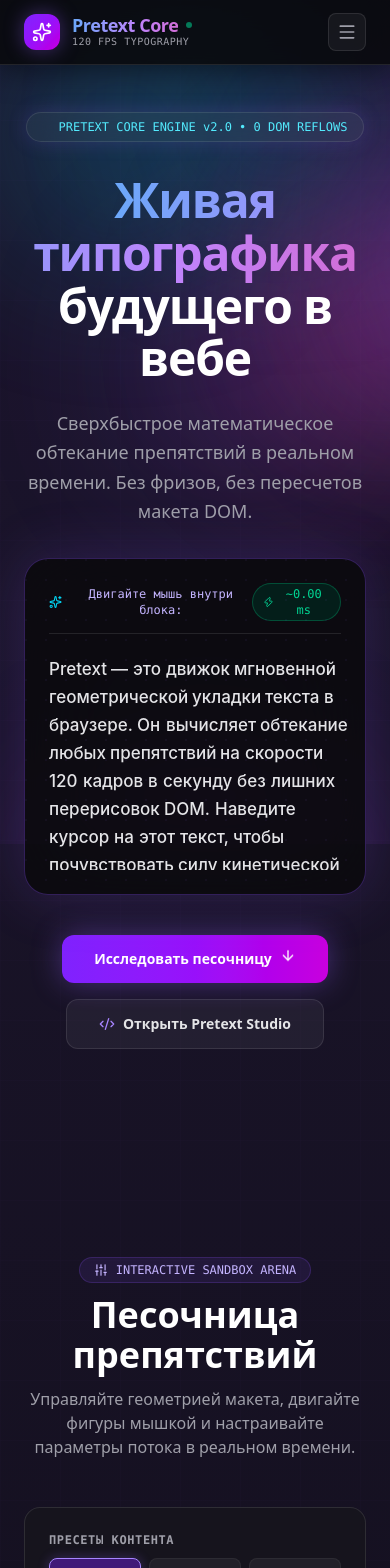
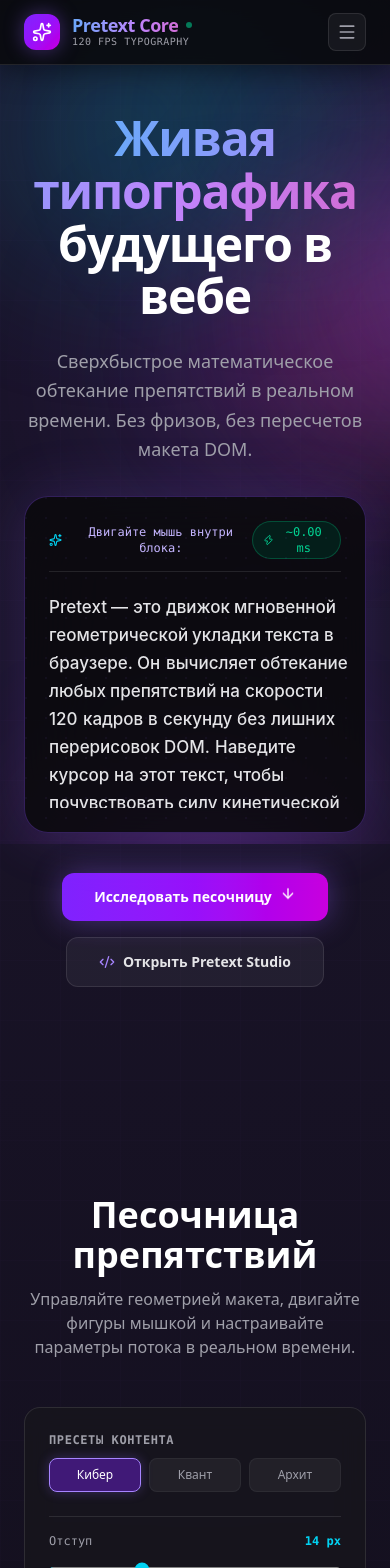
Before and after one commit to YupiSoftwarePunk/PretextGenerator, a Next.js app: page / in a window 390 px wide. Shown: the top 1568 px of the page. Built offline with nearby package versions, Linux system fonts and the light colour scheme.

Commit message:
delete useless design in main page

```diff
--- a/src/app/editor/page.tsx
+++ b/src/app/editor/page.tsx
@@ -745,7 +745,7 @@ function EditorContent() {
           {/* Gap Slider */}
           <div className="pt-2 border-t border-white/10">
             <div className="flex justify-between text-xs font-mono mb-1.5">
-              <span className="text-zinc-400">Отступ (Gap)</span>
+              <span className="text-zinc-400">Отступ</span>
               <span className="text-cyan-400 font-bold">{gap} px</span>
             </div>
             <input
--- a/src/app/page.tsx
+++ b/src/app/page.tsx
@@ -59,41 +59,6 @@ export default function Home() {
           <div id="formats">
             <InteractiveFormatsSection />
           </div>
-
-          {/* Module 6: Architecture Spec Card */}
-          <section className="w-full max-w-5xl mx-auto px-6 pb-24">
-            <div className="glass-card rounded-3xl p-8 sm:p-12 border border-violet-500/30 bg-zinc-950/80 shadow-[0_0_40px_rgba(139,92,246,0.15)]">
-              <div className="flex flex-col md:flex-row items-start gap-8">
-                <div className="w-14 h-14 rounded-2xl bg-gradient-to-br from-violet-600 to-fuchsia-600 flex items-center justify-center flex-shrink-0 shadow-lg shadow-violet-600/30">
-                  <Zap className="w-7 h-7 text-white" />
-                </div>
-
-                <div className="space-y-4">
-                  <h3 className="text-2xl sm:text-3xl font-bold text-white">
-                    Архитектура Pretext Engine
-                  </h3>
-                  <p className="text-zinc-300 leading-relaxed text-sm sm:text-base">
-                    Pretext разработан для полного устранения узких мест рендеринга типографики в вебе. Все вычисления производятся в памяти на основе быстрого кэша метрик Canvas 2D API, позволяя плавно огибать сложные геометрические тела на скорости до 120 FPS.
-                  </p>
-
-                  <div className="grid grid-cols-1 sm:grid-cols-3 gap-4 pt-4 border-t border-white/10 font-mono text-xs">
-                    <div className="bg-white/5 p-3.5 rounded-xl border border-white/5">
-                      <span className="text-violet-400 block font-bold mb-1">0 DOM Reflows</span>
-                      <span className="text-zinc-400">Исключает пересчеты стилей</span>
-                    </div>
-                    <div className="bg-white/5 p-3.5 rounded-xl border border-white/5">
-                      <span className="text-cyan-400 block font-bold mb-1">~0.15 ms Frame</span>
-                      <span className="text-zinc-400">Субмиллисекундный расчет</span>
-                    </div>
-                    <div className="bg-white/5 p-3.5 rounded-xl border border-white/5">
-                      <span className="text-emerald-400 block font-bold mb-1">Static GH Pages</span>
-                      <span className="text-zinc-400">100% клиентский экспорт</span>
-                    </div>
-                  </div>
-                </div>
-              </div>
-            </div>
-          </section>
         </main>
 
         {/* Footer with GitHub Link & Pink Glow */}
--- a/src/components/showcase/CyberEditorialSpread.tsx
+++ b/src/components/showcase/CyberEditorialSpread.tsx
@@ -378,10 +378,6 @@ export const CyberEditorialSpread: React.FC = () => {
     <section className="w-full max-w-7xl mx-auto px-6 py-20">
       {/* Section Header */}
       <div className="text-center mb-12 space-y-3">
-        <div className="inline-flex items-center gap-2 px-3.5 py-1 rounded-full bg-cyan-500/10 border border-cyan-500/20 text-cyan-300 text-xs font-mono">
-          <BookOpen className="w-3.5 h-3.5" />
-          <span>CYBER-EDITORIAL SPREAD</span>
-        </div>
         <h2 className="text-4xl sm:text-5xl font-extrabold text-white">
           Журнальный разворот будущего
         </h2>
--- a/src/components/showcase/HeroMagneticText.tsx
+++ b/src/components/showcase/HeroMagneticText.tsx
@@ -190,13 +190,6 @@ export const HeroMagneticText: React.FC = () => {
 
   return (
     <section className="relative z-10 w-full max-w-5xl mx-auto pt-12 pb-20 px-6 flex flex-col items-center text-center">
-      {/* Top Tech Badge */}
-      <div className="inline-flex items-center gap-2 px-4 py-1.5 rounded-full bg-white/5 border border-white/10 backdrop-blur-md mb-8 shadow-[0_0_20px_rgba(139,92,246,0.2)]">
-        <span className="w-2 h-2 rounded-full bg-cyan-400 animate-ping" />
-        <span className="text-xs font-mono font-medium text-cyan-300">
-          PRETEXT CORE ENGINE v2.0 • 0 DOM REFLOWS
-        </span>
-      </div>
 
       {/* Main Hero Headline */}
       <h1 className="text-5xl sm:text-7xl font-extrabold tracking-tight mb-6 leading-[1.1]">
--- a/src/components/showcase/InteractiveFormatsSection.tsx
+++ b/src/components/showcase/InteractiveFormatsSection.tsx
@@ -107,10 +107,6 @@ export const InteractiveFormatsSection: React.FC = () => {
     <section id="formats" className="w-full max-w-7xl mx-auto px-6 py-20">
       {/* Section Header */}
       <div className="text-center mb-16 space-y-3">
-        <div className="inline-flex items-center gap-2 px-3.5 py-1 rounded-full bg-pink-500/10 border border-pink-500/20 text-pink-300 text-xs font-mono">
-          <Sparkles className="w-3.5 h-3.5" />
-          <span>INTERACTIVE FORMATS SHOWCASE</span>
-        </div>
         <h2 className="text-4xl sm:text-5xl font-extrabold text-white">
           Форматы нового поколения
         </h2>
--- a/src/components/showcase/PerformanceBattle.tsx
+++ b/src/components/showcase/PerformanceBattle.tsx
@@ -170,10 +170,6 @@ export const PerformanceBattle: React.FC = () => {
     <section className="w-full max-w-7xl mx-auto px-6 py-20">
       {/* Section Header */}
       <div className="text-center mb-12 space-y-3">
-        <div className="inline-flex items-center gap-2 px-3.5 py-1 rounded-full bg-emerald-500/10 border border-emerald-500/20 text-emerald-300 text-xs font-mono">
-          <Activity className="w-3.5 h-3.5" />
-          <span>PERFORMANCE BENCHMARK BATTLE</span>
-        </div>
         <h2 className="text-4xl sm:text-5xl font-extrabold text-white">
           Битва производительности
         </h2>
--- a/src/components/showcase/PlaygroundArena.tsx
+++ b/src/components/showcase/PlaygroundArena.tsx
@@ -389,10 +389,6 @@ export const PlaygroundArena: React.FC = () => {
     <section id="sandbox" className="w-full max-w-7xl mx-auto px-6 py-20">
       {/* Section Header */}
       <div className="text-center mb-12 space-y-3">
-        <div className="inline-flex items-center gap-2 px-3.5 py-1 rounded-full bg-violet-500/10 border border-violet-500/20 text-violet-300 text-xs font-mono">
-          <Sliders className="w-3.5 h-3.5" />
-          <span>INTERACTIVE SANDBOX ARENA</span>
-        </div>
         <h2 className="text-4xl sm:text-5xl font-extrabold text-white">
           Песочница препятствий
         </h2>
@@ -436,7 +432,7 @@ export const PlaygroundArena: React.FC = () => {
             {/* Safe Margin / Gap */}
             <div>
               <div className="flex justify-between text-xs font-mono mb-1.5">
-                <span className="text-zinc-400">Отступ (Safe Gap)</span>
+                <span className="text-zinc-400">Отступ</span>
                 <span className="text-cyan-400 font-bold">{gap} px</span>
               </div>
               <input
@@ -564,9 +560,6 @@ export const PlaygroundArena: React.FC = () => {
             <div className="flex flex-wrap items-center justify-between gap-3 mb-4 pb-3 border-b border-white/10">
               <div className="flex items-center gap-2">
                 <span className="w-2.5 h-2.5 rounded-full bg-emerald-400 animate-pulse" />
-                <span className="text-xs font-mono text-zinc-300 font-semibold uppercase">
-                  Arena Active
-                </span>
                 <button
                   onClick={() => setIsAutoFloat(!isAutoFloat)}
                   className={`ml-2 px-2.5 py-0.5 rounded text-[11px] font-mono border transition-all ${
```
